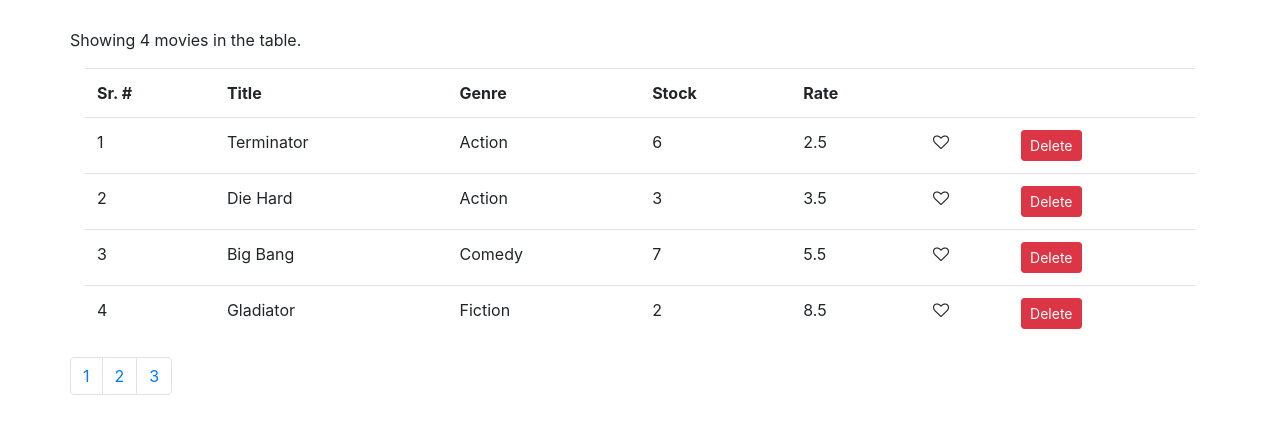
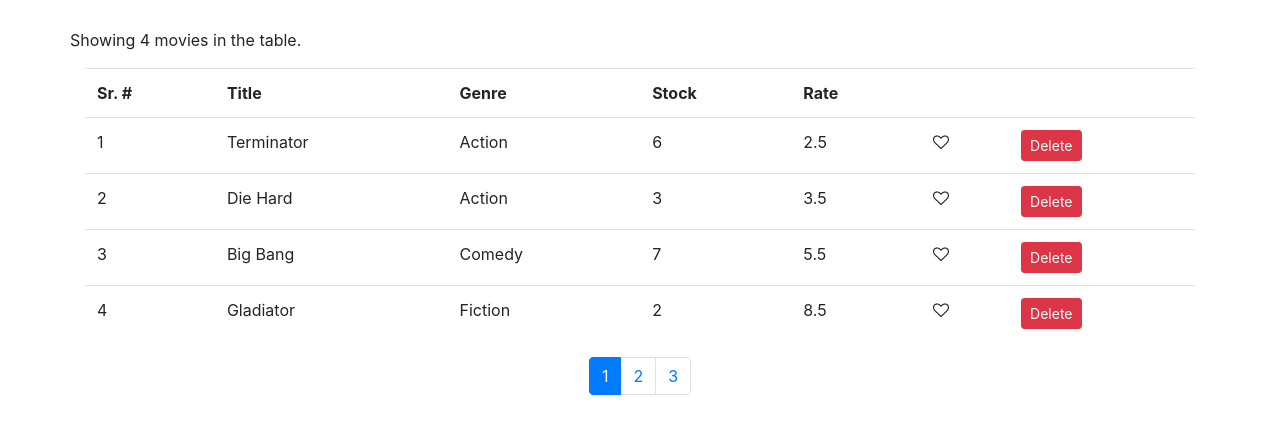
Before and after one commit to InfoTechSole/react-practice, a React (Create React App) app: page / in a window 1280 px wide. Shown: the top 434 px of the page. Built offline with nearby package versions, Linux system fonts and the light colour scheme.

Commit message:
5-Table-Implementation lecture 2 -- Pagination code refactored

```diff
--- a/src/components/movies.jsx
+++ b/src/components/movies.jsx
@@ -41,7 +41,12 @@ class Movies extends Component {
     var pages = [];
     for (let index = 0; index < totalPages; index++) {
       pages.push(
-        <li className="page-item" key={index}>
+        <li
+          className={
+            selectedPage === index + 1 ? "page-item active" : "page-item"
+          }
+          key={index}
+        >
           <a
             href="#"
             className="page-link"
@@ -100,11 +105,9 @@ class Movies extends Component {
           </tbody>
         </table>
         {/* <Pagination records={this.state.movies} itemsPerPage={4} /> */}
-        <div className="row">
-          <nav aria-label="Page navigation example">
-            <ul className="pagination">{pages}</ul>
-          </nav>
-        </div>
+        <nav aria-label="Page navigation example">
+          <ul className="pagination justify-content-center">{pages}</ul>
+        </nav>
       </React.Fragment>
     );
   }
```
